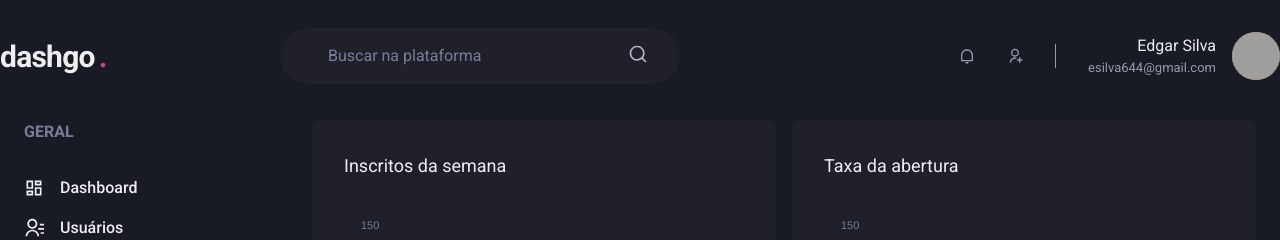
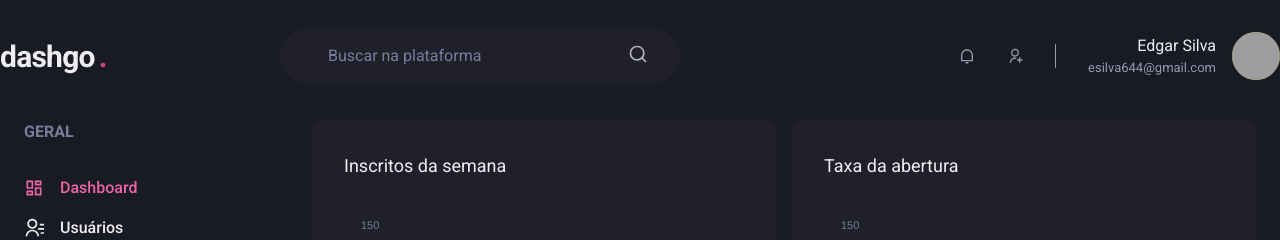
Before and after one commit to eddyzera/dashgo, a Next.js app: page /dashboard in a window 1280 px wide. Shown: the top 240 px of the page. Built offline with nearby package versions, Linux system fonts and the light colour scheme; grey boxes are pictures that could not be loaded.

Commit message:
[refactor]: add in SideBar component ActiveLink

```diff
--- /dev/null
+++ b/src/components/ActiveLink.tsx
@@ -0,0 +1,38 @@
+import React, { cloneElement, useEffect, useState } from 'react'
+import Link, { LinkProps } from 'next/link'
+import { useRouter } from 'next/router'
+
+interface ActiveLinkProps extends LinkProps {
+  children: React.ReactElement
+  shouldMatchExactHref?: boolean
+}
+
+export const ActiveLink: React.FunctionComponent<ActiveLinkProps> = ({
+  children,
+  shouldMatchExactHref = false,
+  ...props
+}) => {
+  const { asPath } = useRouter()
+  const [isActive, setIsActive] = useState<boolean>(false)
+  useEffect(() => {
+    console.log('props', props.href)
+    if(shouldMatchExactHref && (asPath === props.href || asPath === props.as)) {
+      console.log('useEffect', props.href)
+      setIsActive(true)
+    }
+
+    if(!shouldMatchExactHref &&
+      (asPath.startsWith(String(props.href)) || asPath.startsWith(String(props.as)))) {
+        console.log('useEffect', props.href)
+        setIsActive(true)
+    }
+  }, [asPath, props.as, props.href, shouldMatchExactHref])
+
+  return (
+    <Link {...props}>
+      {cloneElement(children, {
+        color: isActive ? 'pink.400' : 'gray.500'
+      })}
+    </Link>
+  )
+}
--- a/src/components/SideBar/NavLink.tsx
+++ b/src/components/SideBar/NavLink.tsx
@@ -1,6 +1,11 @@
 import React from 'react'
-import Link from 'next/link'
-import { Icon, Link as ChakraLink, Text, LinkProps as ChakraLinkProps } from '@chakra-ui/react'
+import {
+  Icon,
+  Link as ChakraLink,
+  Text,
+  LinkProps as ChakraLinkProps
+} from '@chakra-ui/react'
+import { ActiveLink } from '../ActiveLink'
 
 interface ILinkProps extends ChakraLinkProps {
   icon: React.ElementType,
@@ -15,7 +20,7 @@ export const NavLink: React.FunctionComponent<ILinkProps> = ({
   ...props
 }) => {
   return (
-    <Link href={href} passHref>
+    <ActiveLink href={href} passHref>
       <ChakraLink
         display="flex"
         alignItems="center"
@@ -30,6 +35,6 @@ export const NavLink: React.FunctionComponent<ILinkProps> = ({
           {children}
         </Text>
       </ChakraLink>
-    </Link>
+    </ActiveLink>
   )
 }
--- a/src/pages/dashboard.tsx
+++ b/src/pages/dashboard.tsx
@@ -10,6 +10,7 @@ const Chart = dynamic(() => import('react-apexcharts'), {
 
 const options: ApexOptions = {
   chart: {
+    width: '5%',
     toolbar:{
       show: false
     },
@@ -87,7 +88,8 @@ export default function Dashboard() {
             <Chart
               options={options}
               series={series}
-              type="area" height={160}
+              type="area"
+              height={160}
             />
           </Box>
           <Box
@@ -100,7 +102,8 @@ export default function Dashboard() {
             <Chart
               options={options}
               series={series}
-              type="area" height={160}
+              type="area"
+              height={160}
             />
           </Box>
         </SimpleGrid>
```
